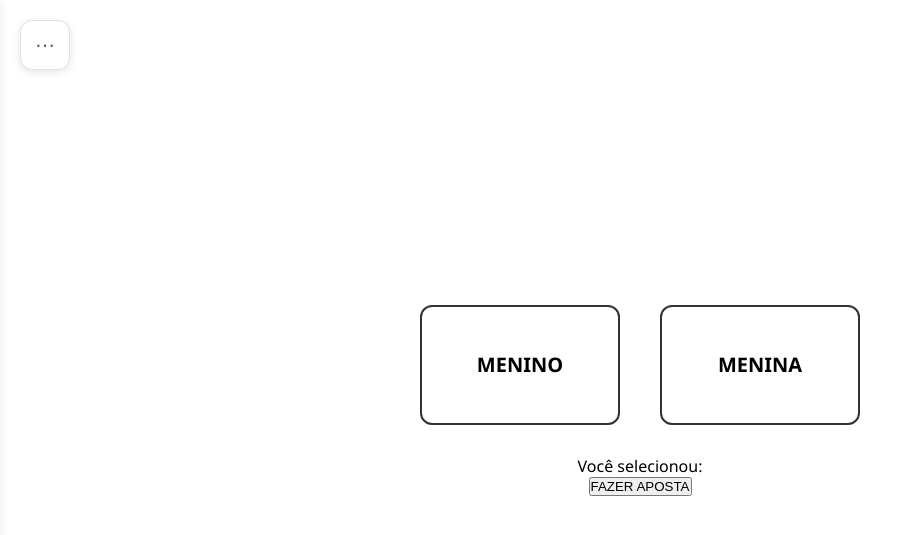
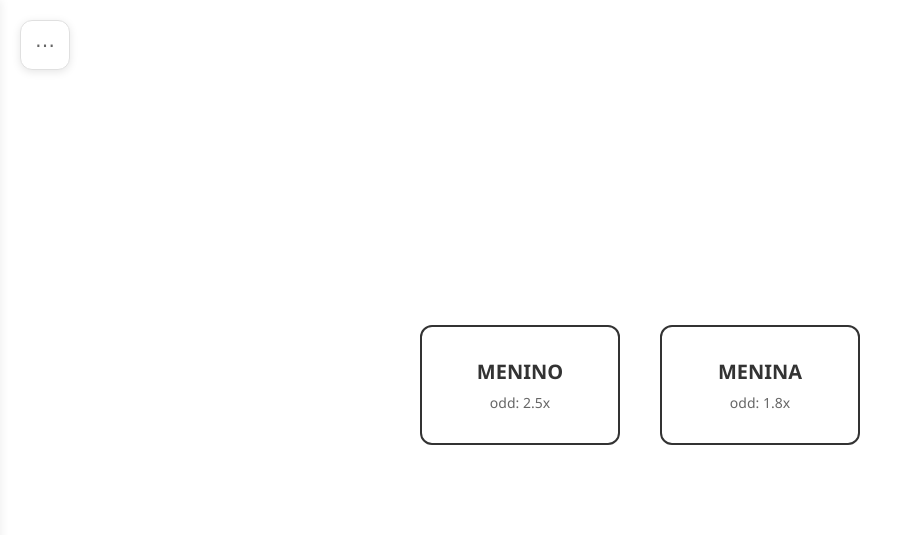
Before and after one commit to BrunodCreator/e_menino_ou_menina, a Django app: page /apostas/ in a window 1280 px wide. Shown: the top 535 px of the page, without its empty margins (0-903 px from the left). Run offline with Django 5.2, Linux system fonts and the light colour scheme; the visitor is signed in with stand-in values (Sample User, id 1).

Commit message:
Versão padrão branca com formulário de aposta

```diff
--- a/core/static/js/apostas.js
+++ b/core/static/js/apostas.js
@@ -1,7 +1,11 @@
 const blocks = document.querySelectorAll('.option-block');
-const betButton = document.getElementById('betButton');
-const selectionText = document.getElementById('selectionText');
-const selectedOption = document.getElementById('selectedOption');
+const confirmButton = document.getElementById('confirmButton');
+const modalOverlay = document.getElementById('modalOverlay');
+const selectedOptionDisplay = document.getElementById('selectedOptionDisplay');
+const betAmountInput = document.getElementById('betAmount');
+const expectedReturnElement = document.getElementById('expectedReturn');
+const placeBetButton = document.getElementById('placeBet');
+const cancelBetButton = document.getElementById('cancelBet');
 const logoutButton = document.getElementById('logoutButton');
 const totalBetElement = document.getElementById('totalBet');
 const betCountElement = document.getElementById('betCount');
@@ -11,6 +15,7 @@ const sidebar = document.getElementById('sidebar');
 const mainContent = document.getElementById('mainContent');
 
 let currentSelection = null;
+let currentOdds = 0;
 let totalBetAmount = 0;
 let betCount = 0;
 let sidebarOpen = false;
@@ -30,6 +35,7 @@ menuToggle.addEventListener('click', function() {
     }
 });
 
+// Seleção das opções
 blocks.forEach(block => {
     block.addEventListener('click', function() {
         // Remove seleção anterior
@@ -40,24 +46,43 @@ blocks.forEach(block => {
 
         // Atualiza a seleção atual
         currentSelection = this.dataset.option;
-
-        // Mostra o texto de seleção
-        selectedOption.textContent = currentSelection.toUpperCase();
-        selectionText.classList.add('show');
+        currentOdds = parseFloat(this.dataset.odds);
 
         // Remove classes anteriores do botão e adiciona a nova
-        betButton.classList.remove('menino', 'menina');
-        betButton.classList.add(currentSelection);
+        confirmButton.classList.remove('menino', 'menina');
+        confirmButton.classList.add(currentSelection);
 
-        // Mostra o botão de aposta
-        betButton.classList.add('show');
+        // Mostra o botão de confirmar
+        confirmButton.classList.add('show');
     });
 });
 
-betButton.addEventListener('click', function() {
+// Confirmar seleção - abre modal
+confirmButton.addEventListener('click', function() {
     if (currentSelection) {
-        // Simula valor da aposta (pode ser alterado para um input real)
-        const betAmount = 10.00;
+        selectedOptionDisplay.textContent = currentSelection.toUpperCase();
+        modalOverlay.classList.add('show');
+        betAmountInput.value = '';
+        expectedReturnElement.textContent = 'R$ 0,00';
+        betAmountInput.focus();
+    }
+});
+
+// Calcular retorno esperado
+betAmountInput.addEventListener('input', function() {
+    const betAmount = parseFloat(this.value) || 0;
+    const expectedReturn = betAmount * currentOdds;
+    expectedReturnElement.textContent = `R$ ${expectedReturn.toFixed(2).replace('.', ',')}`;
+});
+
+// Fazer aposta
+placeBetButton.addEventListener('click', function() {
+    const betAmount = parseFloat(betAmountInput.value);
+
+    if (!betAmount || betAmount <= 0) {
+        alert('Por favor, insira um valor válido para a aposta.');
+        return;
+    }
 
     // Atualiza os dados
     totalBetAmount += betAmount;
@@ -66,24 +91,36 @@ betButton.addEventListener('click', function() {
     // Atualiza a interface
     totalBetElement.textContent = `R$ ${totalBetAmount.toFixed(2).replace('.', ',')}`;
     betCountElement.textContent = betCount;
-        lastBetElement.textContent = currentSelection.toUpperCase();
+    lastBetElement.textContent = `${currentSelection.toUpperCase()} - R$ ${betAmount.toFixed(2).replace('.', ',')}`;
 
-        alert(`Aposta de R$ ${betAmount.toFixed(2).replace('.', ',')} confirmada para: ${currentSelection.toUpperCase()}!`);
+    alert(`Aposta de R$ ${betAmount.toFixed(2).replace('.', ',')} confirmada para: ${currentSelection.toUpperCase()}!\nRetorno esperado: R$ ${(betAmount * currentOdds).toFixed(2).replace('.', ',')}`);
 
-        // Reset da seleção
+    // Fecha modal e reset da seleção
+    modalOverlay.classList.remove('show');
     blocks.forEach(b => b.classList.remove('selected'));
-        selectionText.classList.remove('show');
-        betButton.classList.remove('show', 'menino', 'menina');
+    confirmButton.classList.remove('show', 'menino', 'menina');
     currentSelection = null;
+    currentOdds = 0;
+});
+
+// Cancelar aposta
+cancelBetButton.addEventListener('click', function() {
+    modalOverlay.classList.remove('show');
+});
+
+// Fechar modal clicando fora
+modalOverlay.addEventListener('click', function(e) {
+    if (e.target === modalOverlay) {
+        modalOverlay.classList.remove('show');
     }
 });
 
+// Logout
 logoutButton.addEventListener('click', function() {
     if (confirm('Tem certeza que deseja sair da sua conta?')) {
-        // Aqui você pode adicionar a lógica real de logout
         alert('Logout realizado com sucesso!');
 
-        // Reset dos dados (opcional)
+        // Reset dos dados
         totalBetAmount = 0;
         betCount = 0;
         totalBetElement.textContent = 'R$ 0,00';
--- a/core/templates/apostas.html
+++ b/core/templates/apostas.html
@@ -1,12 +1,11 @@
 <!DOCTYPE html>
 <html lang="pt-BR">
 <head>
-    {% load static %}
+	{% load static %}
     <meta charset="UTF-8">
     <meta name="viewport" content="width=device-width, initial-scale=1.0">
     <title>Aposta - Menino ou Menina</title>
     <link rel="stylesheet" href="{% static 'css/apostas.css' %}">
-
 </head>
 <body>
     <button class="menu-toggle" id="menuToggle">
@@ -45,23 +44,47 @@
 
     <div class="main-content" id="mainContent">
         <div class="container">
-            <div class="option-block menino" data-option="menino">
-                MENINO
+            <div class="option-block menino" data-option="menino" data-odds="2.5">
+                <div class="option-text">MENINO</div>
+                <div class="odds-text">odd: 2.5x</div>
             </div>
-            <div class="option-block menina" data-option="menina">
-                MENINA
+            <div class="option-block menina" data-option="menina" data-odds="1.8">
+                <div class="option-text">MENINA</div>
+                <div class="odds-text">odd: 1.8x</div>
             </div>
         </div>
 
-        <div class="selection-text" id="selectionText">
-            Você selecionou: <span id="selectedOption"></span>
-        </div>
-
-        <button class="bet-button" id="betButton">
-            FAZER APOSTA
+        <button class="confirm-button" id="confirmButton">
+            CONFIRMAR
         </button>
     </div>
 
-    <script src="{% static 'js/apostas.js' %}"></script>
+    <!-- Modal do formulário de aposta -->
+    <div class="modal-overlay" id="modalOverlay">
+        <div class="bet-form">
+            <h2 class="form-title">Fazer Aposta</h2>
+
+            <div class="form-group">
+                <label class="form-label">Opção Selecionada:</label>
+                <div style="font-weight: 600; color: #333; font-size: 16px;" id="selectedOptionDisplay"></div>
+            </div>
+
+            <div class="form-group">
+                <label class="form-label" for="betAmount">Valor da Aposta (R$):</label>
+                <input type="number" id="betAmount" class="form-input" placeholder="0,00" min="1" step="0.01">
+            </div>
+
+            <div class="return-info">
+                <div class="return-label">Retorno Esperado:</div>
+                <div class="return-value" id="expectedReturn">R$ 0,00</div>
+            </div>
+
+            <div class="form-buttons">
+                <button class="form-button btn-secondary" id="cancelBet">Cancelar</button>
+                <button class="form-button btn-primary" id="placeBet">Fazer Aposta</button>
+            </div>
+        </div>
+    </div>
+	<script src="{% static 'js/apostas.js' %}"></script>
 </body>
 </html>
```
Lines whose indentation alone changed are shown as unchanged.
